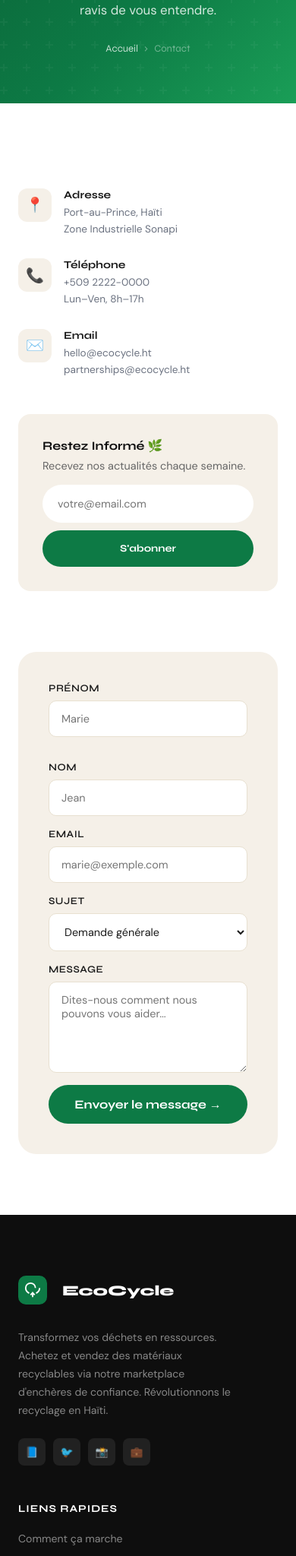
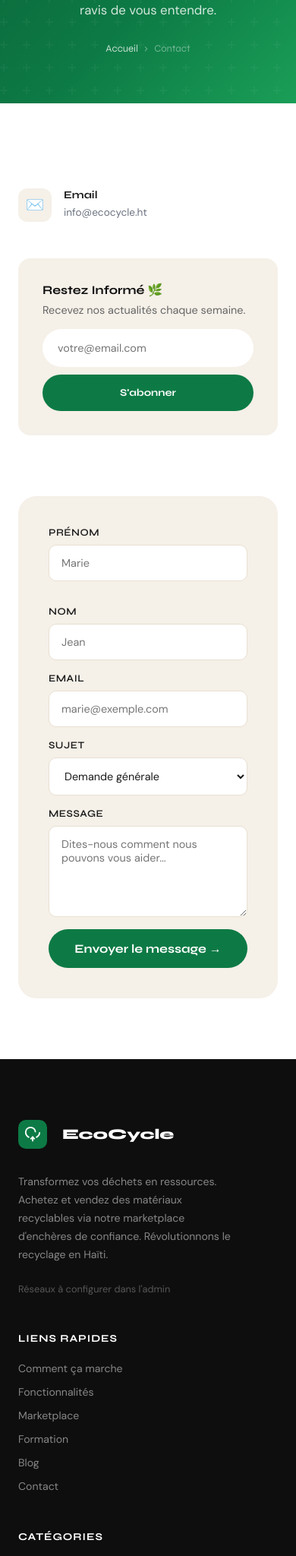
Before and after one commit to Vaillantval/Eco-Cycle, a Django app: page /contact/ in a window 390 px wide. Shown: the part 306-2354 px from the top of the page at 76% size. Run offline with Django 5.2, Linux system fonts and the light colour scheme; data comes from the database, SQL or seed files in the repository; parts of the project's set-up code (start-up, migrations or seed data) failed here and were passed over.

Commit message:
feat: wire contact page and footer to SiteConfiguration
contact.html:
- Address, phone (with hours), WhatsApp, email now pulled from
  site_config — each block only renders if the field is set in admin
- Phone links to tel:, WhatsApp links to wa.me/, email to mailto:

base.html footer:
- Social links (Facebook, Twitter, Instagram, YouTube, LinkedIn)
  now pulled from site_config, hidden if empty
- Copyright text pulled from site_config.copyright_text with fallback

Co-Authored-By: Claude Sonnet 4.6 <noreply@anthropic.com>

```diff
--- a/templates/base.html
+++ b/templates/base.html
@@ -143,10 +143,14 @@
           </div>
           <p>Transformez vos déchets en ressources. Achetez et vendez des matériaux recyclables via notre marketplace d'enchères de confiance. Révolutionnons le recyclage en Haïti.</p>
           <div class="footer-social">
-            <a href="#" class="social-link">📘</a>
-            <a href="#" class="social-link">🐦</a>
-            <a href="#" class="social-link">📸</a>
-            <a href="#" class="social-link">💼</a>
+            {% if site_config.facebook_url %}<a href="{{ site_config.facebook_url }}" target="_blank" class="social-link" aria-label="Facebook">📘</a>{% endif %}
+            {% if site_config.twitter_url %}<a href="{{ site_config.twitter_url }}" target="_blank" class="social-link" aria-label="Twitter">🐦</a>{% endif %}
+            {% if site_config.instagram_url %}<a href="{{ site_config.instagram_url }}" target="_blank" class="social-link" aria-label="Instagram">📸</a>{% endif %}
+            {% if site_config.youtube_url %}<a href="{{ site_config.youtube_url }}" target="_blank" class="social-link" aria-label="YouTube">▶️</a>{% endif %}
+            {% if site_config.linkedin_url %}<a href="{{ site_config.linkedin_url }}" target="_blank" class="social-link" aria-label="LinkedIn">💼</a>{% endif %}
+            {% if not site_config or not site_config.facebook_url and not site_config.instagram_url %}
+              <span style="font-size:0.8rem;color:rgba(255,255,255,0.3);">Réseaux à configurer dans l'admin</span>
+            {% endif %}
           </div>
         </div>
         <div class="footer-col">
@@ -187,7 +191,7 @@
         </div>
       </div>
       <div class="footer-bottom">
-        <p>© 2026 EcoCycle Haiti. Tous droits réservés. Créé par Eliézer Léonce.</p>
+        <p>{{ site_config.copyright_text|default:"© 2026 EcoCycle Haiti. Tous droits réservés. Créé par Eliézer Léonce, Valcin Vaillant et Lafleur." }}</p>
         <div class="footer-bottom-links">
           <a href="#">Politique de confidentialité</a>
           <a href="#">Conditions d'utilisation</a>
--- a/templates/pages/contact.html
+++ b/templates/pages/contact.html
@@ -25,27 +25,45 @@
     <div class="contact-inner">
       <div class="reveal">
         <div class="contact-info">
+          {% if site_config.address %}
           <div class="contact-item">
             <div class="contact-item-icon">📍</div>
             <div>
               <h4>Adresse</h4>
-              <p>Port-au-Prince, Haïti<br>Zone Industrielle Sonapi</p>
+              <p>{{ site_config.address|linebreaksbr }}</p>
             </div>
           </div>
+          {% endif %}
+          {% if site_config.contact_phone %}
           <div class="contact-item">
             <div class="contact-item-icon">📞</div>
             <div>
               <h4>Téléphone</h4>
-              <p>+509 2222-0000<br>Lun–Ven, 8h–17h</p>
+              <p>
+                <a href="tel:{{ site_config.contact_phone }}" style="color:inherit;text-decoration:none;">{{ site_config.contact_phone }}</a>
+                {% if site_config.hours %}<br><span style="font-size:0.85rem;color:var(--gray);">{{ site_config.hours }}</span>{% endif %}
+              </p>
             </div>
           </div>
+          {% endif %}
+          {% if site_config.whatsapp %}
+          <div class="contact-item">
+            <div class="contact-item-icon">💬</div>
+            <div>
+              <h4>WhatsApp</h4>
+              <p><a href="https://wa.me/{{ site_config.whatsapp|cut:'+' }}" target="_blank" style="color:inherit;text-decoration:none;">{{ site_config.whatsapp }}</a></p>
+            </div>
+          </div>
+          {% endif %}
+          {% if site_config.contact_email %}
           <div class="contact-item">
             <div class="contact-item-icon">✉️</div>
             <div>
               <h4>Email</h4>
-              <p>hello@ecocycle.ht<br>partnerships@ecocycle.ht</p>
+              <p><a href="mailto:{{ site_config.contact_email }}" style="color:inherit;text-decoration:none;">{{ site_config.contact_email }}</a></p>
             </div>
           </div>
+          {% endif %}
         </div>
 
         <!-- Newsletter -->
```
